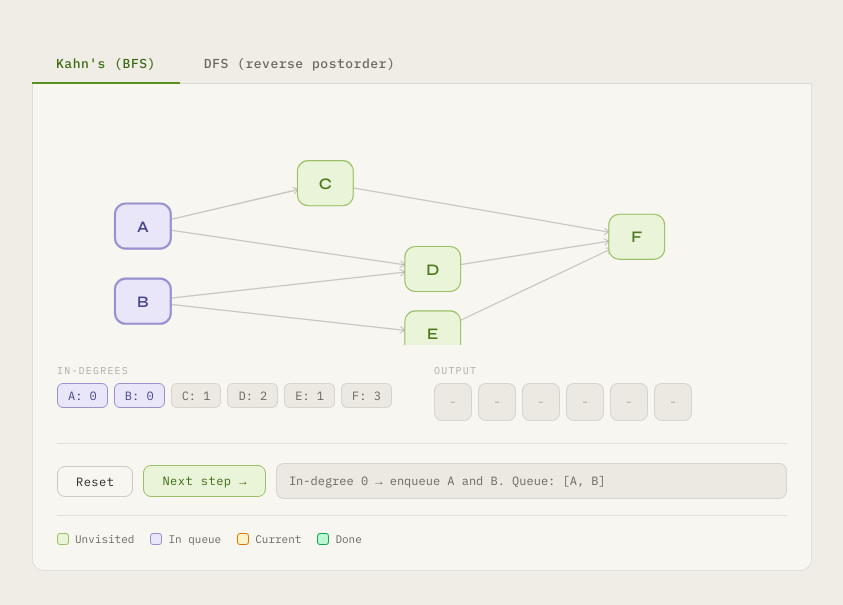
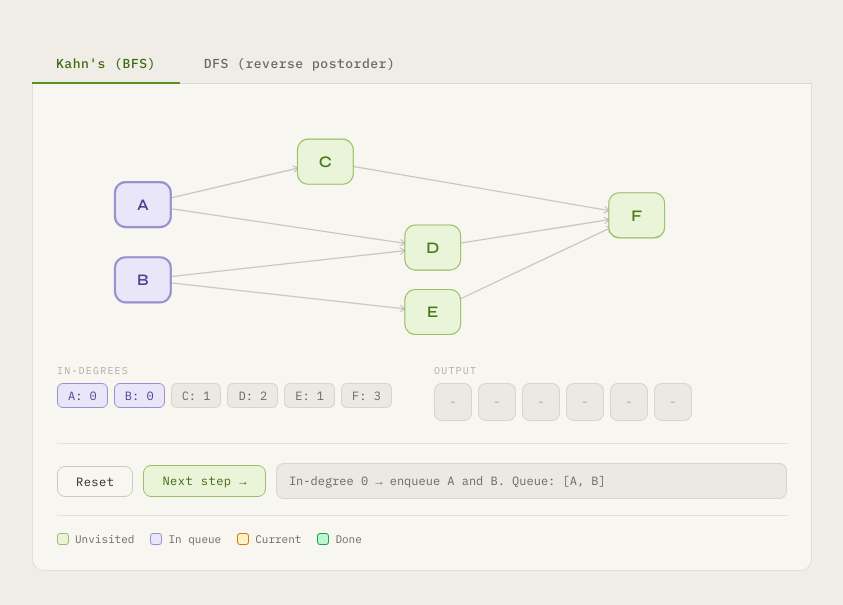
Before and after one commit to fostercasey99-code/topological-sort.html, a plain HTML site: page index.html in a window 1280 px wide. Shown: the part 105-710 px from the top of the page, without its empty margins (218-1061 px from the left). Drawn offline with Linux system fonts and the light colour scheme.

Commit message:
Update index.html

```diff
--- a/index.html
+++ b/index.html
@@ -200,9 +200,9 @@
 
 <script>
 const NODES = {
-  A:{x:80,y:110},  B:{x:80,y:180},
-  C:{x:250,y:70},  D:{x:350,y:150},
-  E:{x:350,y:210}, F:{x:540,y:120}
+  A:{x:80,y:90},  B:{x:80,y:160},
+  C:{x:250,y:50},  D:{x:350,y:130},
+  E:{x:350,y:190}, F:{x:540,y:100}
 };
 const EDGES = [['A','C'],['A','D'],['B','D'],['B','E'],['C','F'],['D','F'],['E','F']];
 
```
